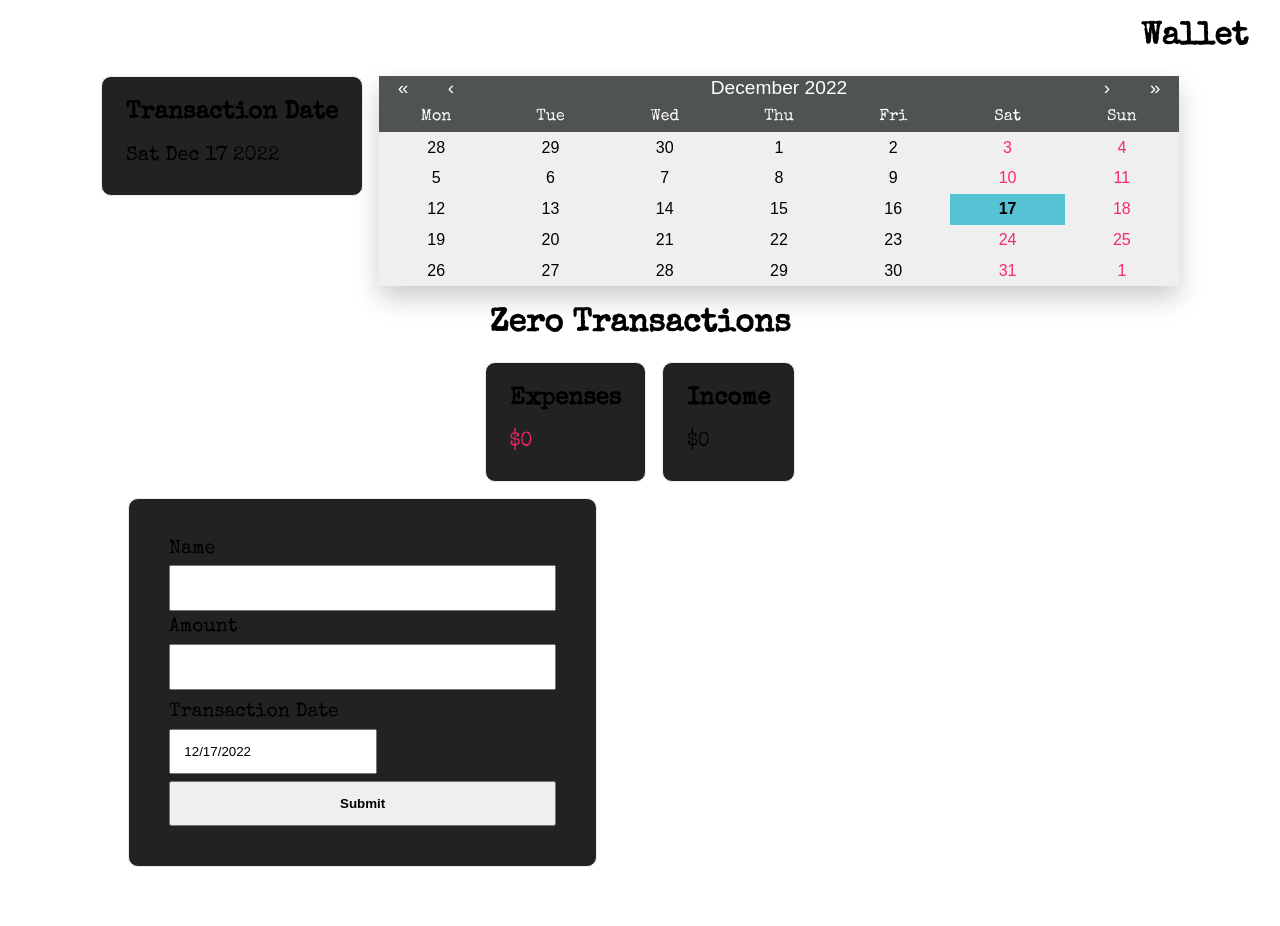
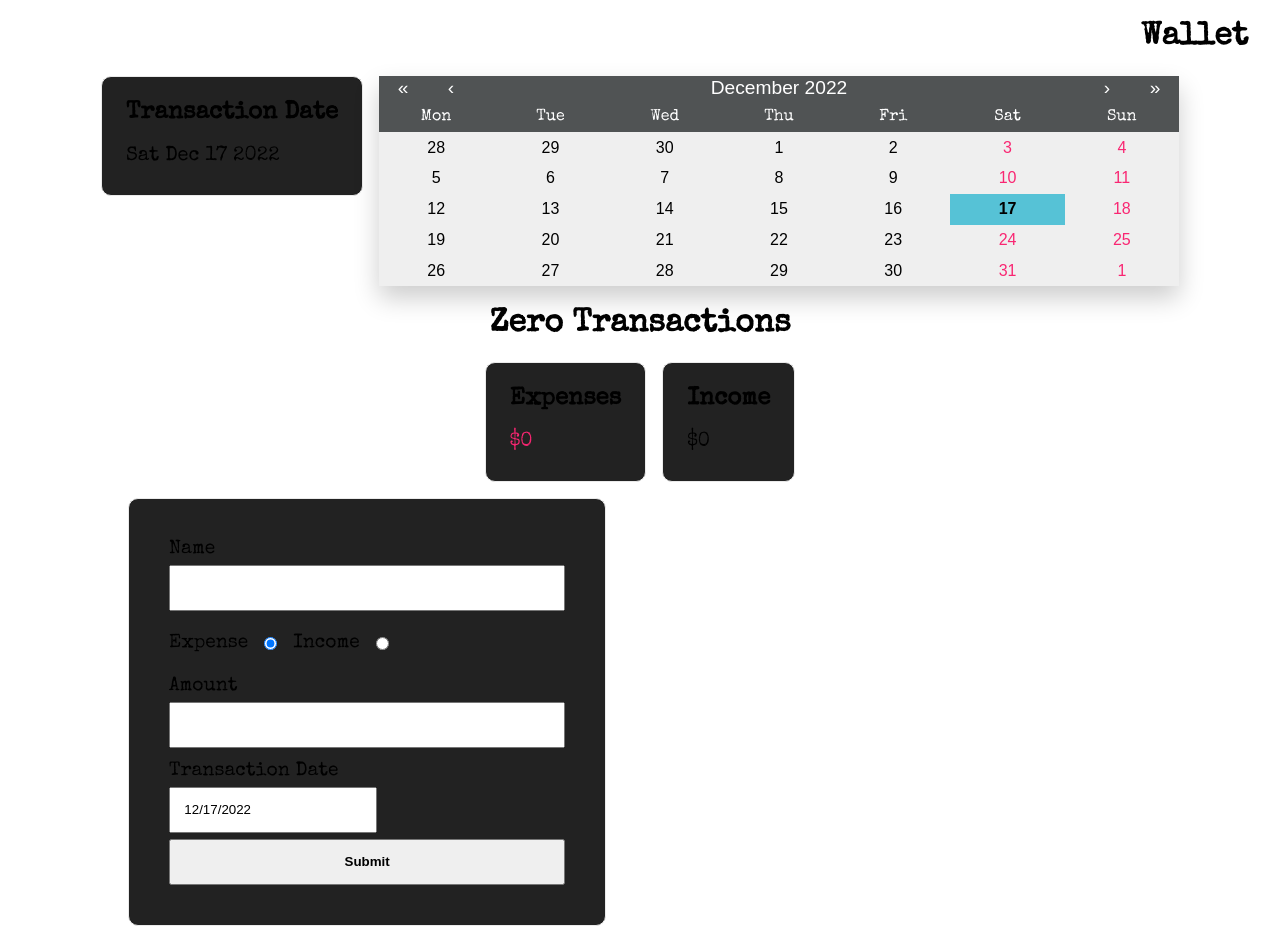
Before and after one commit to JeremyLoh/window, a Next.js app: page /wallet in a window 1280 px wide. Before the commit the page ends 867 px from the top, so only its background shows below. Built offline with nearby package versions, Linux system fonts and the light colour scheme.

Commit message:
Add expense, income form element

```diff
--- a/components/wallet/walletAddTransactionForm.tsx
+++ b/components/wallet/walletAddTransactionForm.tsx
@@ -1,15 +1,9 @@
 import React, { FC, useState } from "react"
+import axios from "axios"
+import {Transaction} from "../../pages/wallet"
 import DatePicker from "react-datepicker"
 import "react-datepicker/dist/react-datepicker.css"
 import styles from "../../styles/components/wallet/WalletAddTransactionForm.module.css"
-import axios from "axios";
-
-export interface Transaction {
-  id: string,
-  name: string,
-  amount: number,
-  transactionDate: Date
-}
 
 interface handleNewTransaction {
   (transaction: Transaction): void
@@ -22,6 +16,7 @@ interface WalletFormProps {
 
 const WalletForm:FC<WalletFormProps> = (props) => {
   const [newTransactionDate, setNewTransactionDate] = useState<Date>(new Date())
+  const [isExpense, setIsExpense] = useState<boolean>(true)
 
   async function handleSubmit(event: React.FormEvent<HTMLFormElement>) {
     event.preventDefault()
@@ -42,6 +37,22 @@ const WalletForm:FC<WalletFormProps> = (props) => {
     >
       <label htmlFor="name">Name</label>
       <input type="text" id="name" name="name" required />
+      <div className={styles.expenseOrIncomeContainer}>
+        <label htmlFor="expense">Expense</label>
+        <input type="radio"
+               id="expense"
+               name="expense"
+               value="expense"
+               checked={isExpense}
+               onChange={() => setIsExpense(true)} />
+        <label htmlFor="income">Income</label>
+        <input type="radio"
+               id="income"
+               name="income"
+               value="income"
+               checked={!isExpense}
+               onChange={() => setIsExpense(false)} />
+      </div>
       <label htmlFor="amount">Amount</label>
       <input type="number" min="0.01" max="9999999999" step="0.01" id="amount" name="amount" required />
       <div />
@@ -64,9 +75,11 @@ const WalletForm:FC<WalletFormProps> = (props) => {
 function getRequestBody(event: React.FormEvent<HTMLFormElement>, newTransactionDate: Date) {
   const name: string = (event.currentTarget.elements.namedItem("name") as HTMLInputElement).value
   const amount: number = Number((event.currentTarget.elements.namedItem("amount") as HTMLInputElement).value)
+  const isExpense: boolean = (event.currentTarget.elements.namedItem("expense") as HTMLInputElement).checked
   return {
     name,
     amount,
+    isExpense,
     transactionDate: newTransactionDate
   }
 }
--- a/pages/api/wallet/transaction/create.ts
+++ b/pages/api/wallet/transaction/create.ts
@@ -5,6 +5,7 @@ type Data = {
   id?: string,
   name?: string,
   amount?: number,
+  isExpense?: boolean,
   transactionDate?: Date,
   error?: string
 }
@@ -19,7 +20,9 @@ export default function handler(
 ) {
   const requestMethod = req.method
   if (requestMethod === "POST") {
-    const {name, amount, transactionDate}: {name: string, amount: number, transactionDate: Date} = req.body
+    const {name, amount, isExpense, transactionDate}:
+      {name: string, amount: number, isExpense: boolean, transactionDate: Date}
+      = req.body
     if (isInvalidName(name)) {
       return res.status(400).json({ error: "Invalid name" })
     }
@@ -30,6 +33,7 @@ export default function handler(
       id: nanoid(),
       name,
       amount,
+      isExpense,
       transactionDate
     })
   }
--- a/pages/wallet.tsx
+++ b/pages/wallet.tsx
@@ -10,6 +10,7 @@ export interface Transaction {
   id: string,
   name: string,
   amount: number,
+  isExpense: boolean,
   transactionDate: Date
 }
 
--- a/styles/components/wallet/WalletAddTransactionForm.module.css
+++ b/styles/components/wallet/WalletAddTransactionForm.module.css
@@ -18,3 +18,18 @@
   padding: 1em;
   font-weight: bold;
 }
+
+.expenseOrIncomeContainer {
+  display: flex;
+  flex-direction: row;
+  justify-content: flex-start;
+  column-gap: 1rem;
+  align-items: center;
+  padding: 1rem 0;
+}
+
+.expenseOrIncomeContainer input {
+  padding: 0;
+  margin: 0;
+  align-self: center;
+}
```
